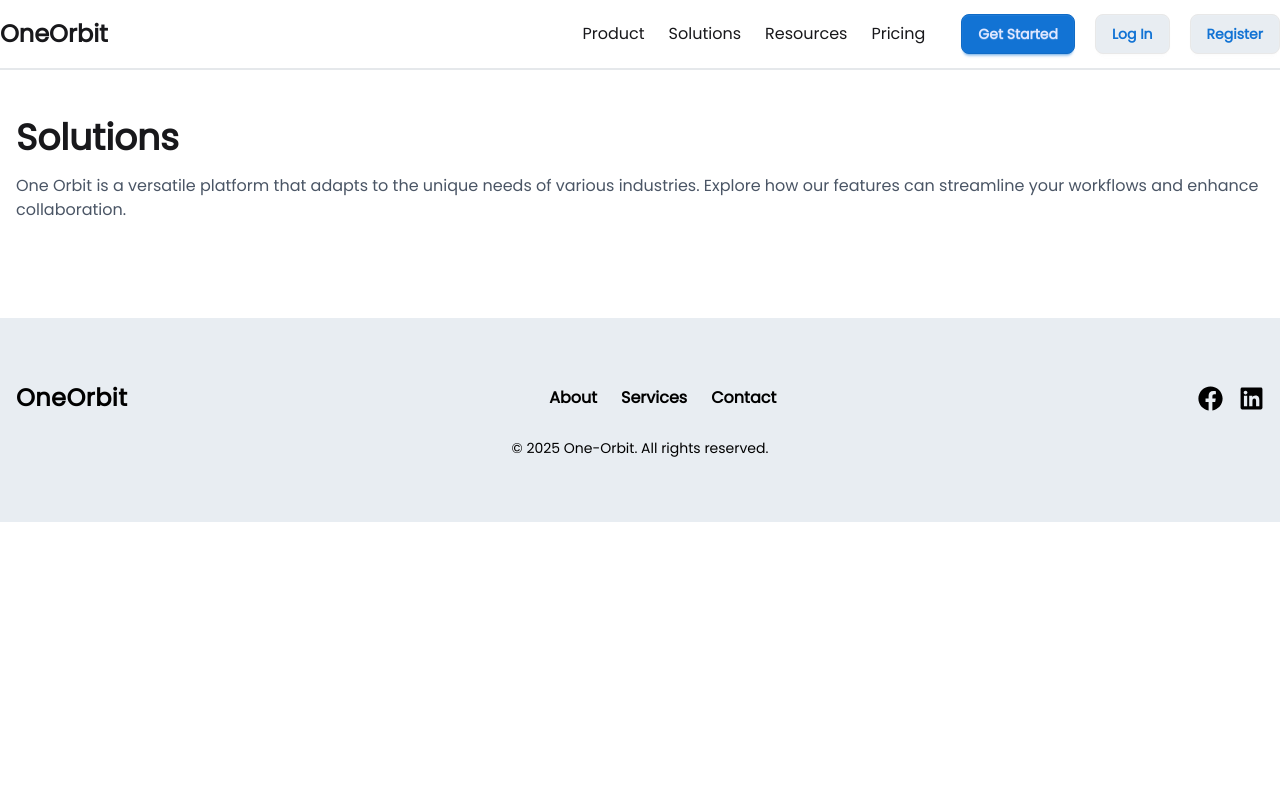
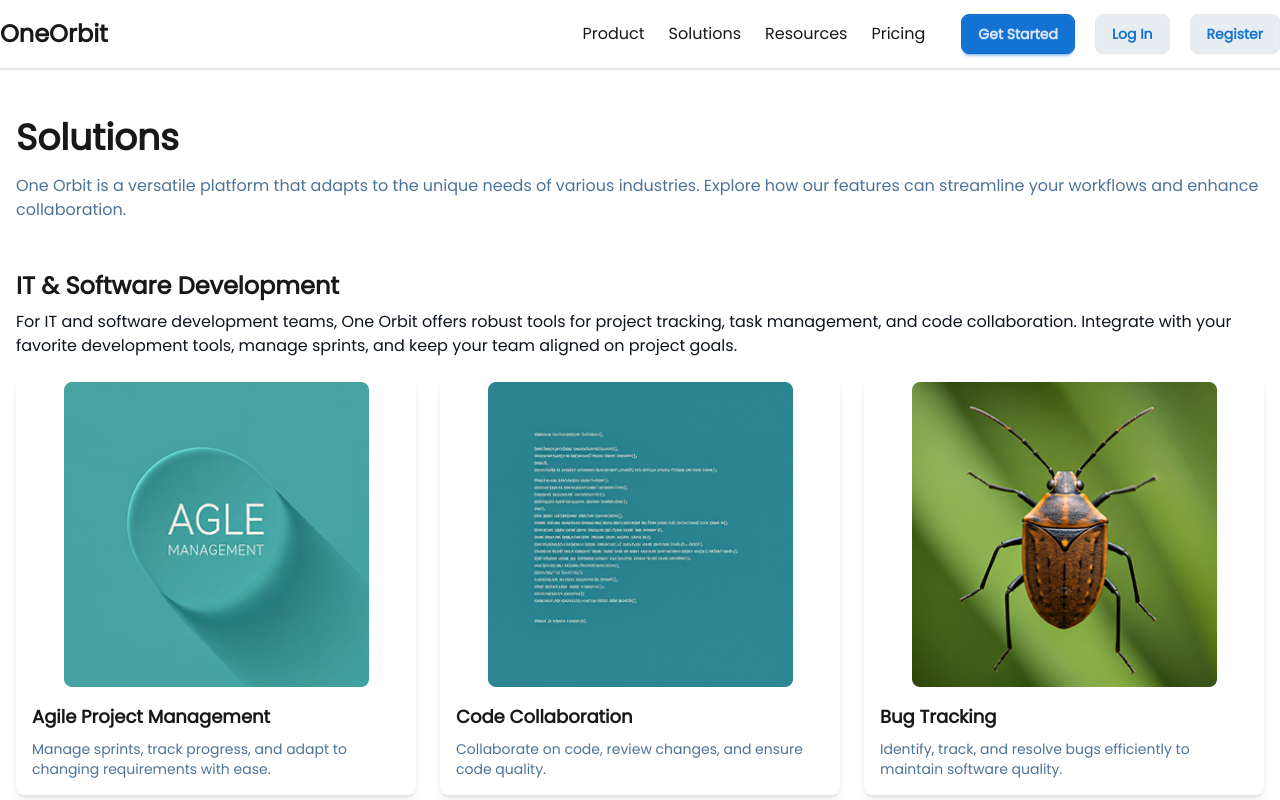
Before and after one commit to swajannaimur/One-Orbit, a Next.js app: page /solutions in a window 1280 px wide. Shown: the top 800 px of the page. Built offline with nearby package versions, Linux system fonts and the light colour scheme.

Commit message:
Done:Solutions page completed

```diff
--- a/src/app/solutions/page.js
+++ b/src/app/solutions/page.js
@@ -84,9 +84,38 @@ const Solutions = () => {
   return (
     <div className="max-w-7xl mx-auto px-4 py-12">
       <h1 className="text-4xl font-bold mb-4">Solutions</h1>
-      <p className="text-gray-600 mb-12">
+      <p className="text-[#4D7399] mb-12">
        One Orbit is a versatile platform that adapts to the unique needs of various industries. Explore how our features can streamline your workflows and enhance collaboration.
       </p>
+
+      {solutionsData.map((section, index) => (
+        <div key={index} className="mb-16">
+          <h2 className="text-2xl font-semibold mb-2">{section.category}</h2>
+          <p className="text-[#0D141C] mb-6">{section.description}</p>
+
+          <div className="grid md:grid-cols-3 gap-6">
+            {section.items.map((item, idx) => (
+              <div
+                key={idx}
+                className="bg-white rounded-lg shadow-md overflow-hidden hover:shadow-lg transition"
+              >
+               <div className="flex justify-center items-center">
+                 <img
+                  src={item.image}
+                  alt={item.title}
+
+                  className="w-[305px] h-[305px]"
+                />
+               </div>
+                <div className="p-4">
+                  <h3 className="font-semibold text-lg mb-2">{item.title}</h3>
+                  <p className="text-[#4D7399] text-sm">{item.description}</p>
+                </div>
+              </div>
+            ))}
+          </div>
+        </div>
+      ))}
 
 
     </div>
```
